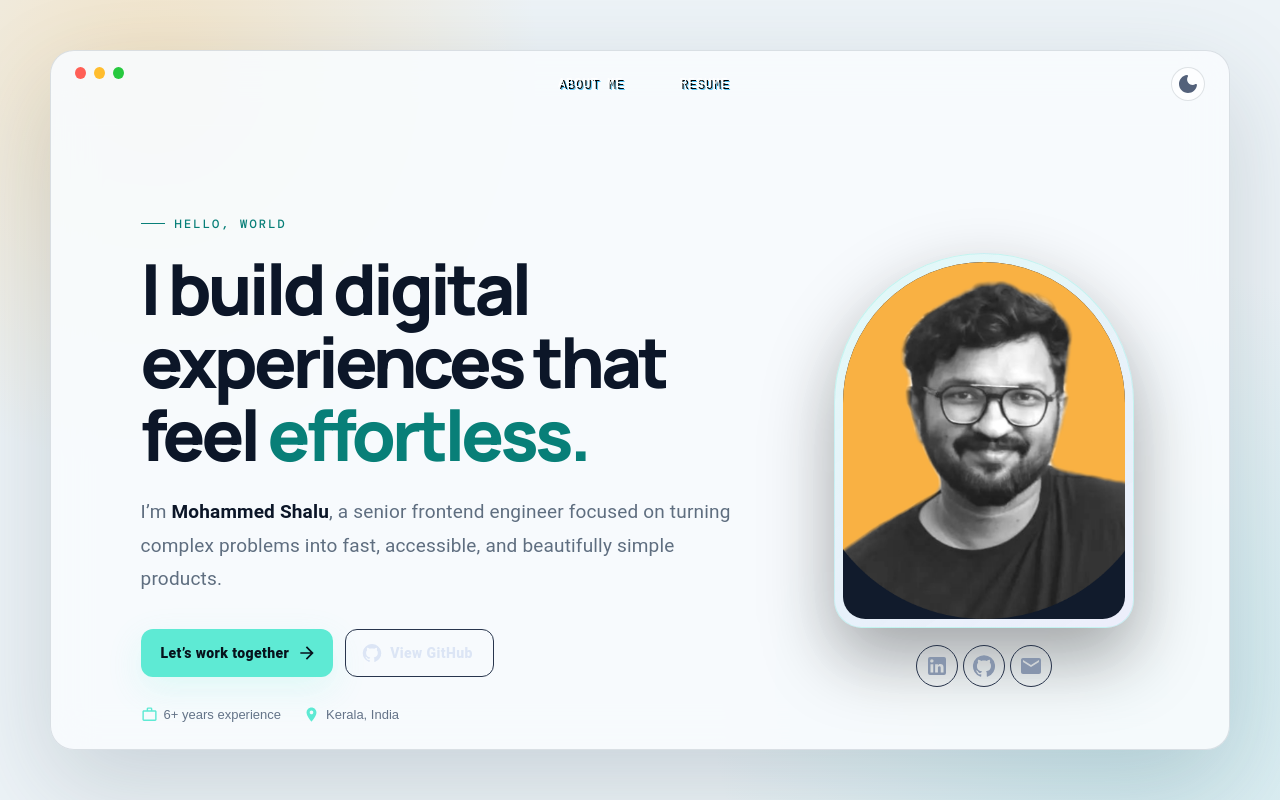
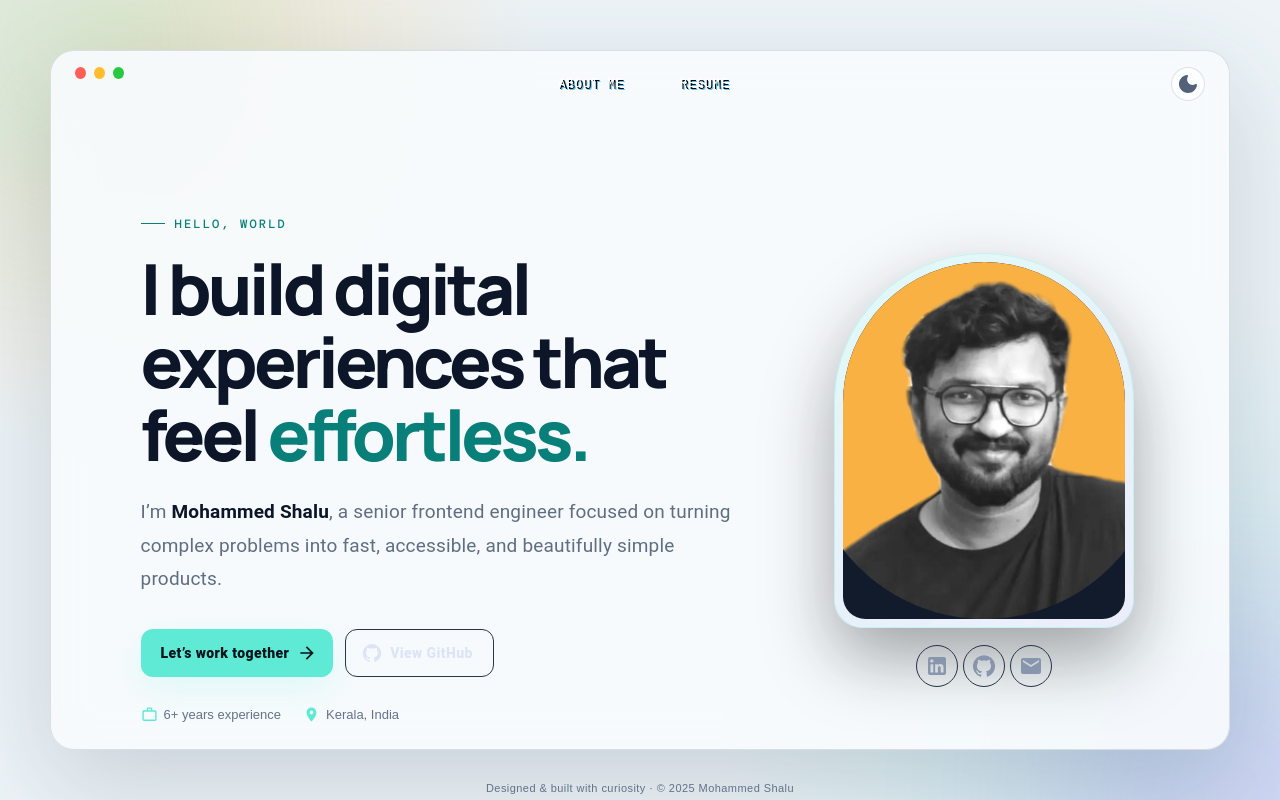
Before and after one commit to mhmdshalus/my-personal-website, a React (Vite) app: page / in a window 1280 px wide. Built offline with nearby package versions, Linux system fonts and the light colour scheme.

Commit message:
Refactor Home component by removing unused state
Removed unused state and effect for currentView. Updated minHeight and adjusted padding.

```diff
--- a/src/Home.tsx
+++ b/src/Home.tsx
@@ -1,47 +1,29 @@
 import { Box } from "@mui/material";
-import Terminal from "./Terminal";
 import Container from "./Container";
-import { useEffect, useState } from "react";
+import { useState } from "react";
 
 const Home = () => {
   const [itemToView, setItemToView] = useState("basic-info");
-  const [currentView, setCurrentView] = useState("");
-
-  useEffect(() => {
-    if (currentView) {
-      const timer = setTimeout(() => {
-        if (currentView === "git checkout home") {
-          setItemToView("basic-info");
-        }
-        if (currentView === "git checkout about-me") {
-          setItemToView("about-me");
-        }
-        if (currentView === "git checkout resume") {
-          setItemToView("resume");
-        }
-
-        setCurrentView("");
-      }, 2500);
-
-      return () => clearTimeout(timer);
-    }
-  }, [currentView]);
 
   return (
     <Box
       sx={{
-        minHeight: "100vh",
+        minHeight: "100svh",
         display: "flex",
         flexDirection: "column",
         justifyContent: "center",
         alignItems: "center",
-        gap: 1,
+        px: { xs: 1.5, md: 4 },
+        py: { xs: 2, md: 4 },
+        position: "relative",
       }}
     >
+      <div className="ambient ambient-one" />
+      <div className="ambient ambient-two" />
       <Container
-        {...{ itemToView, setItemToView, currentView, setCurrentView }}
+        {...{ itemToView, setItemToView }}
       />
-      <Terminal {...{ currentView }} />
+      <p className="footer-note">Designed &amp; built with curiosity · © {new Date().getFullYear()} Mohammed Shalu</p>
     </Box>
   );
 };
```
